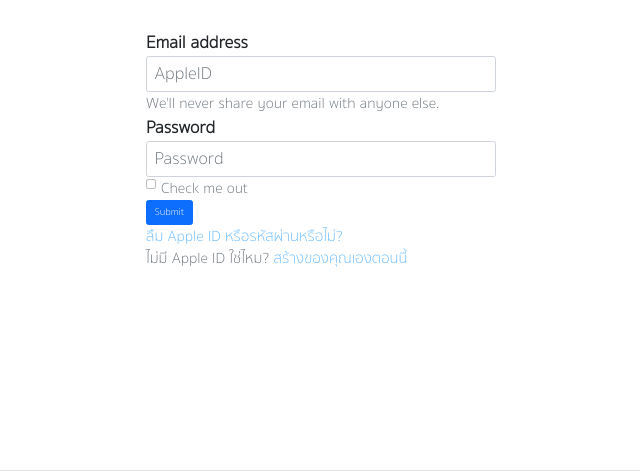
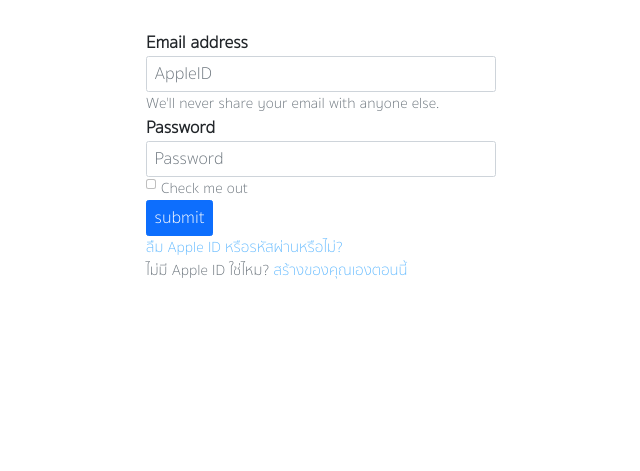
Before and after one commit to vanvans03-def/MINI_PROJECT_G4, a PHP site: page /Mini_Project_G4/login.php in a window 1280 px wide. Shown: the part 217-688 px from the top of the page, without its empty margins (319-959 px from the left). Run offline with PHP 8.4, Linux system fonts and the light colour scheme.

Commit message:
edit font size buttom

```diff
--- a/login.php
+++ b/login.php
@@ -145,7 +145,7 @@
                               <input type="checkbox" class="form-check-input" id="exampleCheck1">
                               <label class="form-check-label fs-4 text-muted"  for="exampleCheck1">Check me out</label>
                             </div>
-                            <button type="submit" name="login_user" class="btn btn-primary">Submit</button>
+                            <button type="submit" name="login_user" class="btn btn-primary"><span class="fs-3">submit</span></button>
                             <div class="col" >
                                 <a class=" cta-link fs-4" href="#"> ลืม Apple ID หรือรหัสผ่านหรือไม่? </a>
                                 <a class="fs-4 text-muted" href="register.php">ไม่มี Apple ID ใช่ไหม? <span class="cta-link fs-4">สร้างของคุณเองตอนนี้</span></a>
```
